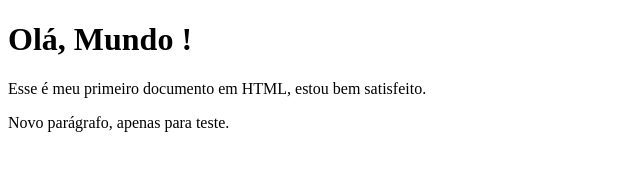
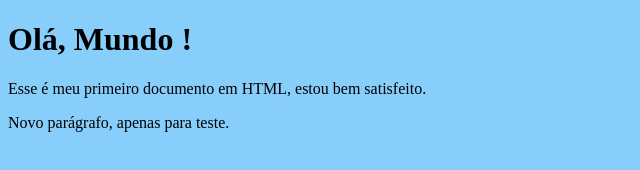
Before and after one commit to MichelPinho/Exercicios_HTML5_CSS3, a plain HTML site: page ex001/index.html in a window 1280 px wide. Shown: the whole page, without its empty margins (0-640 px from the left). Drawn offline with Linux system fonts and the light colour scheme.

Commit message:
Update index.html

```diff
--- a/ex001/index.html
+++ b/ex001/index.html
@@ -5,7 +5,8 @@
     <meta name="viewport" content="width=device-width, initial-scale=1.0">
     <title>Document</title>
 </head>
-<body>
+<body style="background-color: lightskyblue;">
+
     <h1>Olá, Mundo !</h1>
     <p>Esse é meu primeiro documento em HTML, estou bem satisfeito.</p>
     <p>Novo parágrafo, apenas para teste.</p>
```
